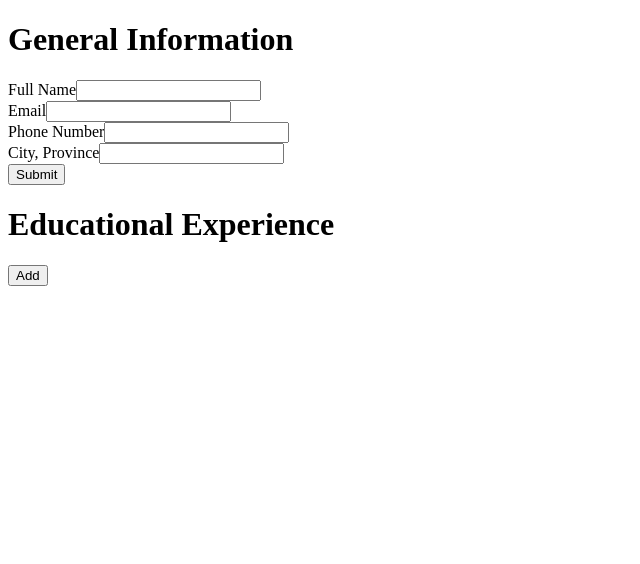
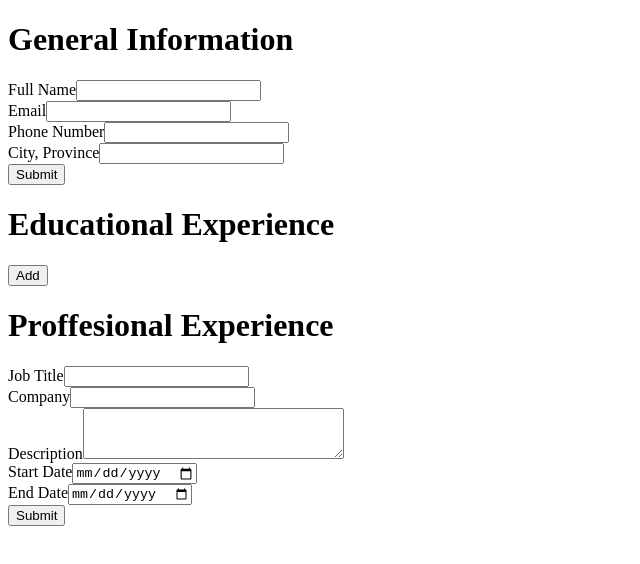
Before and after one commit to JBisquick/cv, a React (Vite) app: page / in a window 1280 px wide. Shown: the top 564 px of the page, without its empty margins (0-640 px from the left). Built offline with nearby package versions, Linux system fonts and the light colour scheme.

Commit message:
Add job experience form

```diff
--- a/src/App.jsx
+++ b/src/App.jsx
@@ -2,6 +2,7 @@ import { v4 as uuidv4 } from 'uuid';
 import { useState } from 'react';
 import GeneralInfo from './components/GeneralInfo';
 import EducationInfo from './components/EducationInfo';
+import JobInfo from './components/JobInfo';
 import CV from './components/CV';
 
 function App() {
@@ -83,6 +84,7 @@ function App() {
         editEducation={editEducation}
         deleteEducation={deleteEducation}
       />
+      <JobInfo />
       <CV general={general} education={education} />
     </div>
   );
--- /dev/null
+++ b/src/components/JobInfo.jsx
@@ -0,0 +1,32 @@
+function JobInfo() {
+  return (
+    <div>
+      <h1>Proffesional Experience</h1>
+      <form action="">
+        <div>
+          <label htmlFor="title">Job Title</label>
+          <input type="text" id="title" name="title" />
+        </div>
+        <div>
+          <label htmlFor="company">Company</label>
+          <input type="text" id="company" name="company" />
+        </div>
+        <div>
+          <label htmlFor="description">Description</label>
+          <textarea name="description" id="description" cols="30" rows="3"></textarea>
+        </div>
+        <div>
+          <label htmlFor="startDate">Start Date</label>
+          <input type="date" id="startDate" name="startDate" />
+        </div>
+        <div>
+          <label htmlFor="endDate">End Date</label>
+          <input type="date" id="endDate" name="endDate" />
+        </div>
+        <button>Submit</button>
+      </form>
+    </div>
+  );
+}
+
+export default JobInfo;
```
